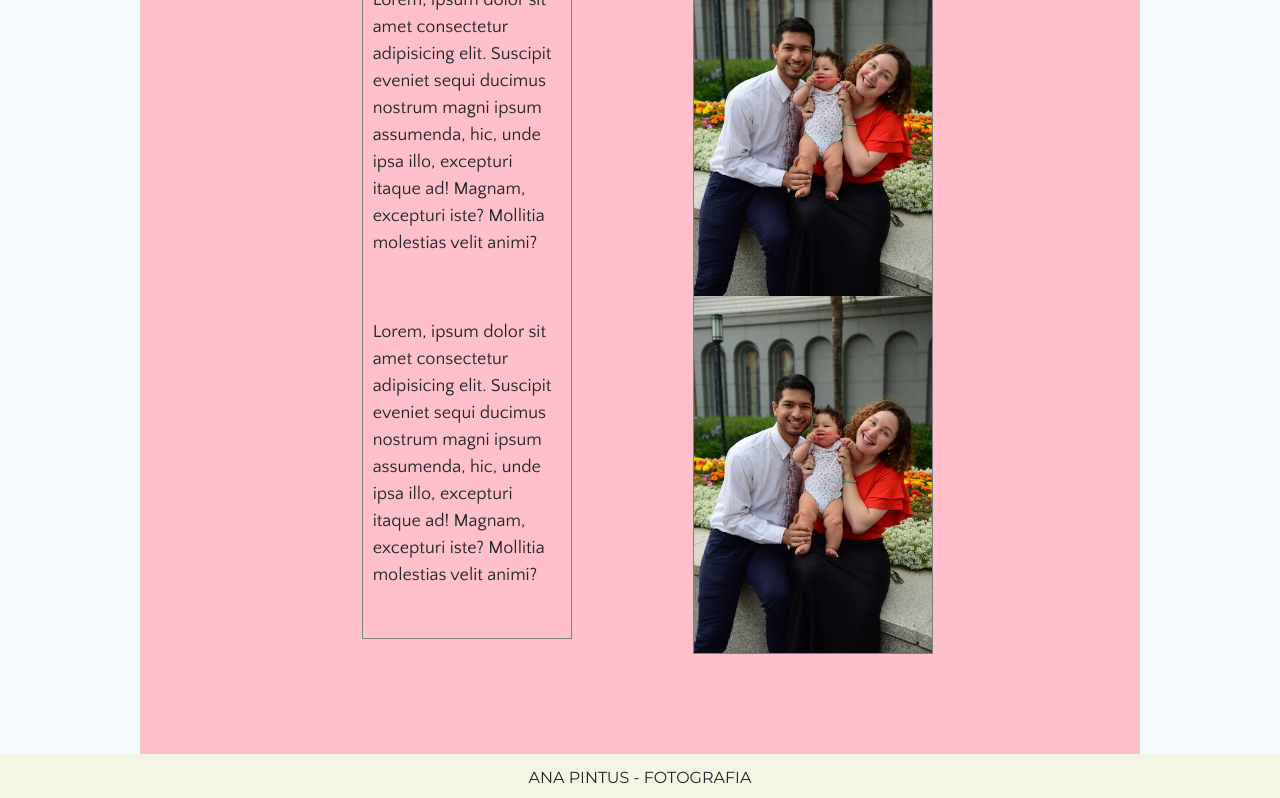
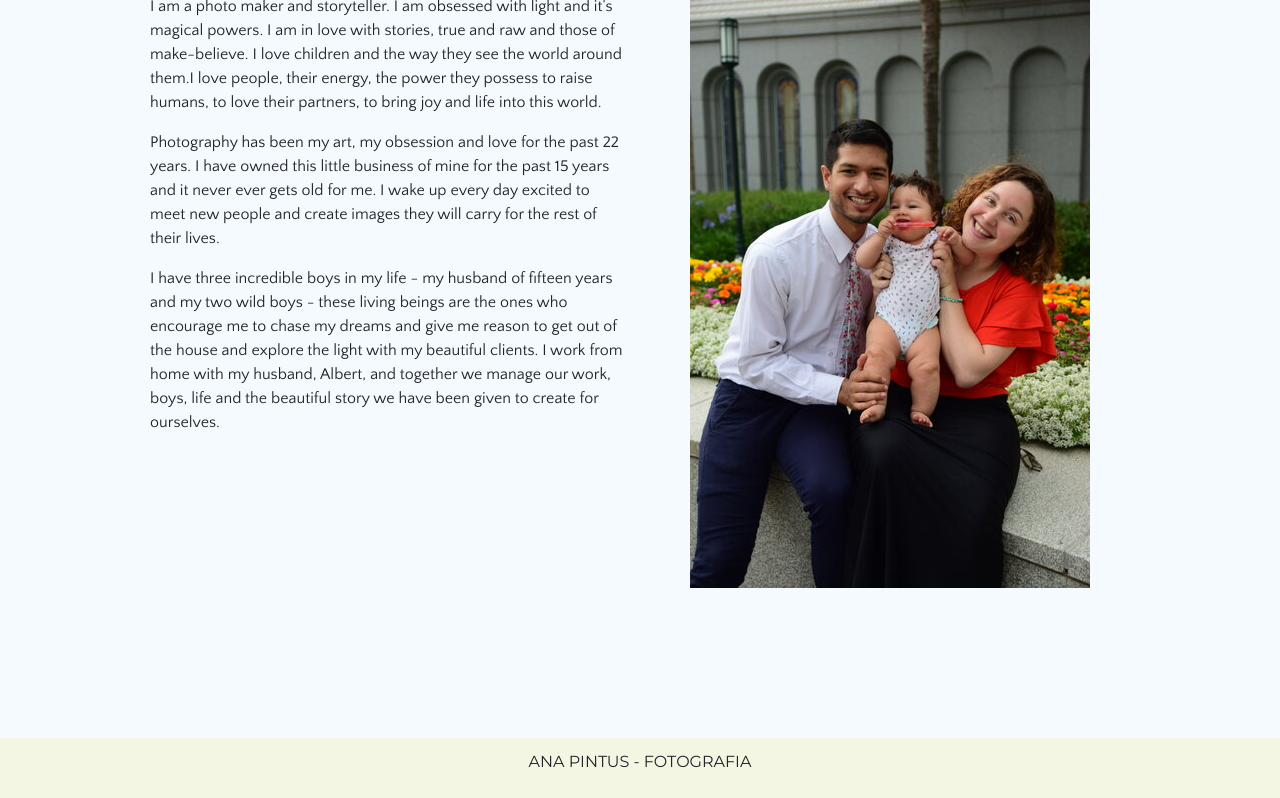
Before and after one commit to javierdear/AnaPintus-Fotografia, a plain HTML site: page pages/sobre_mi.html in a window 1280 px wide. Shown: the part 162-960 px from the top of the page. Drawn offline with nearby package versions, Linux system fonts and the light colour scheme.

Commit message:
Agregué transicion a la imagen: sobre mi

```diff
--- a/pages/sobre_mi.html
+++ b/pages/sobre_mi.html
@@ -52,52 +52,22 @@
 
     <!--comienzo del main-->
     <main class="sm-main-container">
-        <!--<div class="sm-container">
-            <div class="sm-parrafos">
-                <p class="sm-parrafo1">Lorem, ipsum dolor sit amet consectetur adipisicing elit. Suscipit eveniet sequi ducimus nostrum magni ipsum assumenda, hic, unde ipsa illo, excepturi itaque ad! Magnam, excepturi iste? Mollitia molestias velit animi?</p>
-
-                <p class="sm-parrafo2">Lorem, ipsum dolor sit amet consectetur adipisicing elit. Suscipit eveniet sequi ducimus nostrum magni ipsum assumenda, hic, unde ipsa illo, excepturi itaque ad! Magnam, excepturi iste? Mollitia molestias velit animi?</p>
-            </div>
-
-            <div class="sm-fotografias">
-              <div class="sm-fotografa1">
-                  <img src="../images/rsz_fotografa1.jpg" alt="imagen de fotografa">
-              </div>
-
-              <div class="sm-fotografa2">
-                  <img src="../images/rsz_fotografa1.jpg" alt="imagen de fotografa">
-              </div>
-            </div>
-
-        </div>-->
-        <div class="sm-container">
-
-            <div class="parrafos">
-                <p> Lorem, ipsum dolor sit amet consectetur adipisicing elit. Suscipit eveniet sequi ducimus nostrum magni ipsum assumenda, hic, unde ipsa illo, excepturi itaque ad! Magnam, excepturi iste? Mollitia molestias velit animi?
-                </p>
-
-                <p> Lorem, ipsum dolor sit amet consectetur adipisicing elit. Suscipit eveniet sequi ducimus nostrum magni ipsum assumenda, hic, unde ipsa illo, excepturi itaque ad! Magnam, excepturi iste? Mollitia molestias velit animi?
-                </p>
-            </div>
-            <div class="fotografias-container">
-                <div class="sm-fotografa1">
-                  <img src="../images/rsz_fotografa1.jpg" alt="imagen de fotografa">
-                </div>
-                <div class="sm-fotografa2">
-                  <img src="../images/rsz_fotografa1.jpg" alt="imagen de fotografa">
+            <!--prueba nuevo estilo-->
+            <div class="sm-container">
+                <div class="row justify-content-center">
+                    <div class="col-6 parrafo-sm">
+                        <h1>Esta soy yo</h1>
+                        <p>I am a photo maker and storyteller. I am obsessed with light and it's magical powers. I am in love with stories, true and raw and those of make-believe. I love children and the way they see the world around them.I love people, their energy, the power they possess to raise humans, to love their partners, to bring joy and life into this world. </p>
+                        <p>Photography has been my art, my obsession and love for the past 22 years. I have owned this little business of mine for the past 15 years and it never ever gets old for me. I wake up every day excited to meet new people and create images they will carry for the rest of their lives.</p>
+                        <p>I have three incredible boys in my life - my husband of fifteen years and my two wild boys - these living beings are the ones who encourage me to chase my dreams and give me reason to get out of the house and explore the light with my beautiful clients. I work from home with my husband, Albert, and together we manage our work, boys, life and the beautiful story we have been given to create for ourselves. </p>
+                    </div>
+                    <div class="col-6 imagen-fotografa fade-in">
+                      <img src="../images/rsz_fotografa1.jpg" class="img-fluid sm-fotografa" alt="una fotografa">
+                    </div>
                 </div>
             </div>
-
-
-
-
-
-
-        </div>
     </main>
     <!--Fin main-->
-
-
     <!--Comienzo del footer-->
     <footer>
         <div class="nombre_final">
@@ -118,7 +88,7 @@
                 <li><a href="https://www.whatsapp.com/">WhatsApp</a></li>
             </ul>
         </div>
-</footer>
+    </footer>
 <!--Fin del footer-->
     <!-- JavaScript Bundle with Popper -->
   <script src="https://cdn.jsdelivr.net/npm/bootstrap@5.2.0-beta1/dist/js/bootstrap.bundle.min.js" integrity="sha384-pprn3073KE6tl6bjs2QrFaJGz5/SUsLqktiwsUTF55Jfv3qYSDhgCecCxMW52nD2" crossorigin="anonymous"></script>
--- a/styles/style.css
+++ b/styles/style.css
@@ -77,7 +77,40 @@ body{
     transform: scaleX(1);
     transform-origin: bottom left;
 }
-
+/*logo*/
+.text-focus-in {
+	-webkit-animation: text-focus-in 0.5s cubic-bezier(0.550, 0.085, 0.680, 0.530) both;
+	        animation: text-focus-in 0.5s cubic-bezier(0.550, 0.085, 0.680, 0.530) both;
+}
+/**
+ * ----------------------------------------
+ * animation text-focus-in
+ * ----------------------------------------
+ */
+ @-webkit-keyframes text-focus-in {
+    0% {
+      -webkit-filter: blur(12px);
+              filter: blur(12px);
+      opacity: 0;
+    }
+    100% {
+      -webkit-filter: blur(0px);
+              filter: blur(0px);
+      opacity: 1;
+    }
+  }
+  @keyframes text-focus-in {
+    0% {
+      -webkit-filter: blur(12px);
+              filter: blur(12px);
+      opacity: 0;
+    }
+    100% {
+      -webkit-filter: blur(0px);
+              filter: blur(0px);
+      opacity: 1;
+    }
+  }
 /*MAIN*/
 
 /*PAGINA INICIO*/
@@ -92,7 +125,6 @@ body{
 .intro{
     height: auto;
     width: 100vw;
-
 }
 .frase p{
     font-family: 'Quattrocento Sans', sans-serif;
@@ -116,7 +148,6 @@ body{
     height: 50vh;
     width: 100%;
 }
-
 .trabajos {
     font-family: 'Quattrocento Sans', sans-serif;
     margin: 2%;
@@ -133,14 +164,12 @@ body{
   justify-content: center;
   align-items: center;
 }
-
 .galeria-fotos{
   margin: 0 auto;
   max-width: 90%;
   display: grid;
   grid-template-columns: repeat(4, 1fr);
   gap: 1em;
-
 }
 .galeria-fotos img{
   max-width: 100%;
@@ -152,77 +181,53 @@ body{
 }
 
 /*sobre mi*/
-/*.sm-container {
-    width: 65%;
-    height: 75vh;
-    background-color: rgb(253, 201, 201);
-    padding: 100px;
-    margin: 0 auto;
-    display: flex;
-    gap: 20px;
-}
-.sm-parrafos, .sm-fotografias {
-    display: flex;
-    width: 50%;
-    gap: 20px;
-    flex-direction: column;
-}
-.sm-fotografias {
-  flex-direction: row;
-  position: relative;
-}
-.sm-parrafo1, .sm-parrafo2{
-    padding: 10px;
-    background-color: azure;
+
+.sm-container{
+    padding: 100px 150px;
     font-family: 'Quattrocento Sans', sans-serif;
 }
+.imagen-fotografa{
+    padding: 50px;
+}
+.fade-in {
+	-webkit-animation: fade-in 1.2s cubic-bezier(0.390, 0.575, 0.565, 1.000) both;
+	        animation: fade-in 1.2s cubic-bezier(0.390, 0.575, 0.565, 1.000) both;
+}
+@-webkit-keyframes fade-in {
+    0% {
+      opacity: 0;
+    }
+    100% {
+      opacity: 1;
+    }
+  }
+@keyframes fade-in {
+    0% {
+      opacity: 0;
+    }
+    100% {
+      opacity: 1;
+    }
+}
 
-
-.sm-fotografa1 img,
-.sm-fotografa2 img{
-  width: 180px;
+@media screen and (max-width: 576px){
+    .sm-container{
+        padding: 100px 50px;
     }
-.sm-fotografa2 {
-  position: absolute;
-  bottom: 0;
-  right: 0;
-}*/
-.sm-main-container{
-    background-color: pink;
-    width: 90%;
-    max-width: 1000px;
-    margin: 0 auto
+    .row{
+      display: block;
     }
-.sm-container{
-    padding: 100px;
-    display: grid;
-    grid-template-columns: 30% 30%;
-    justify-content: space-evenly;
-}
-.parrafos{
-    border: 1px solid gray;
-    padding: 10px;
-    margin: 15px;
-    font-family: 'Quattrocento Sans', sans-serif;
-    font-size: 18px;
-    display: grid;
-    align-content: space-around ;
-}
-.fotografias-container{
-    border: 1px solid gray;
-    display: grid;
-    justify-content: left;
-}
-.fotografias-container img{
+    .parrafo-sm{
         width: 100%;
     }
-@media screen and (max-width: 576px){
-    .sm-container{
-        display: block;
-        padding: 0;
-        padding-top: 350px;
+    .col-6{
+        width: 100%;
+    }
+    .imagen-fotografa{
+        padding: 10px;
     }
 }
+
 /*PAGINA SERVICIOS*/
 .servicios-container{
 
@@ -395,43 +400,3 @@ footer{
 .redes li a:hover{
     text-decoration: underline;
 }
-.text-focus-in {
-	-webkit-animation: text-focus-in 0.5s cubic-bezier(0.550, 0.085, 0.680, 0.530) both;
-	        animation: text-focus-in 0.5s cubic-bezier(0.550, 0.085, 0.680, 0.530) both;
-}
-/* ----------------------------------------------
- * Generated by Animista on 2022-7-4 5:38:14
- * Licensed under FreeBSD License.
- * See http://animista.net/license for more info.
- * w: http://animista.net, t: @cssanimista
- * ---------------------------------------------- */
-
-/**
- * ----------------------------------------
- * animation text-focus-in
- * ----------------------------------------
- */
- @-webkit-keyframes text-focus-in {
-    0% {
-      -webkit-filter: blur(12px);
-              filter: blur(12px);
-      opacity: 0;
-    }
-    100% {
-      -webkit-filter: blur(0px);
-              filter: blur(0px);
-      opacity: 1;
-    }
-  }
-  @keyframes text-focus-in {
-    0% {
-      -webkit-filter: blur(12px);
-              filter: blur(12px);
-      opacity: 0;
-    }
-    100% {
-      -webkit-filter: blur(0px);
-              filter: blur(0px);
-      opacity: 1;
-    }
-  }
```
Also changed, not shown: images/ana.png (deleted), images/ana1.png (deleted). Lines whose indentation alone changed are shown as unchanged.
